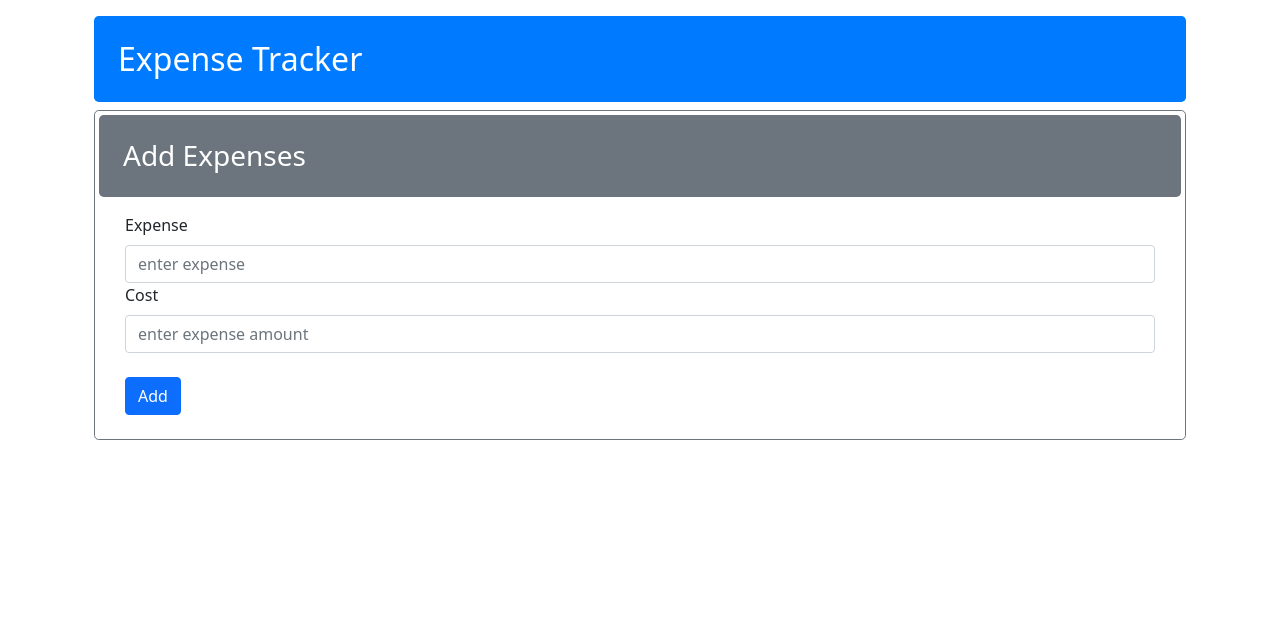
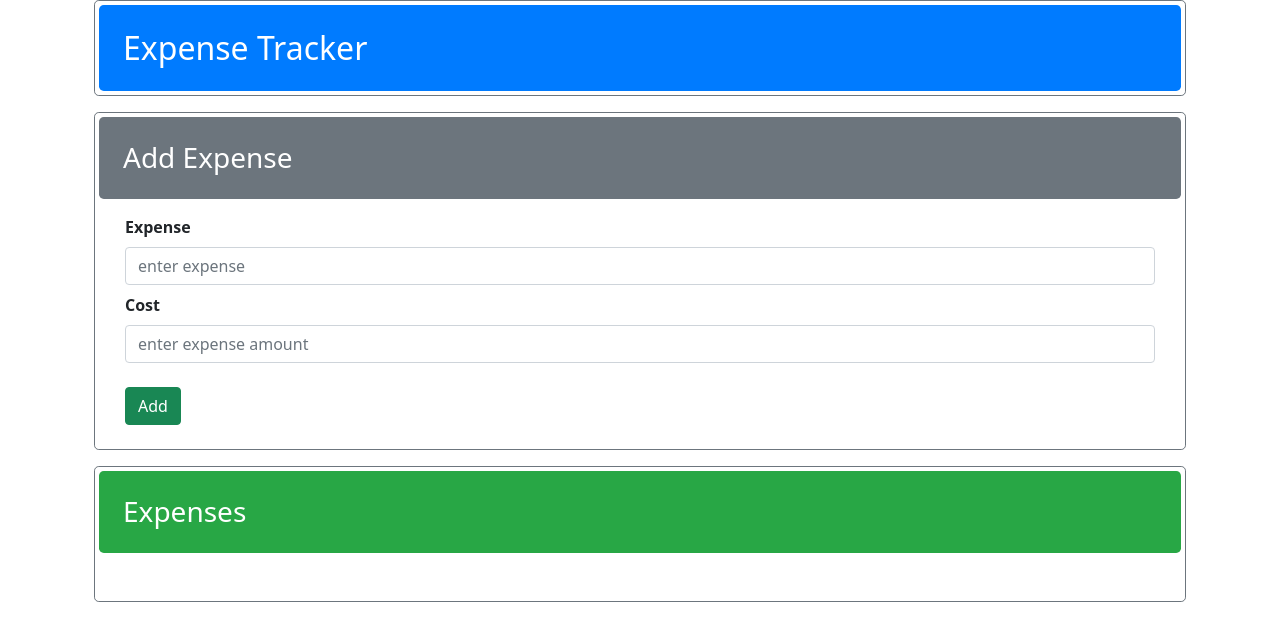
Before and after one commit to Eminer78/Expense-Tracker, a React (Create React App) app: page / in a window 1280 px wide. Shown: the top 640 px of the page. Built offline with nearby package versions, Linux system fonts and the light colour scheme.

Commit message:
finished styling

```diff
--- a/src/components/ExpenseList.js
+++ b/src/components/ExpenseList.js
@@ -40,22 +40,24 @@ export default class ExpenseList extends Component {
   render() {
     return (
       <div className="container">
+        <div className="border border-secondary rounded-3 ">
           <h1
-          className="badge-primary rounded-3 mt-3 py-4 px-4"
+            className="badge-primary rounded-3 m-1 py-4 px-4"
             style={{ fontSize: "2em" }}
           >
             Expense Tracker
           </h1>
-        <div className="border border-secondary rounded-3 ">
+        </div>
+        <div className="border border-secondary rounded-3 mt-3 ">
           <h3 className="badge-secondary rounded-3 m-1 py-4 px-4">
-            Add Expenses
+            Add Expense
           </h3>
           <div className="mt-3">
             <div className="col-sm">
               <div className="row ">
                 <form onSubmit={this.addItem}>
                   <div className="col-sm">
-                    <label>Expense</label>
+                    <label style={{ fontWeight: "bold" }}>Expense</label>
                     <input
                       className="form-control py-3"
                       ref={(a) => (this._inputElement = a)}
@@ -64,7 +66,9 @@ export default class ExpenseList extends Component {
                     ></input>
                   </div>
                   <div className="col-sm">
-                    <label htmlFor="cost">Cost</label>
+                    <label className="mt-2" style={{ fontWeight: "bold" }}>
+                      Cost
+                    </label>
                     <input
                       className="form-control py-3"
                       type="number"
@@ -74,7 +78,7 @@ export default class ExpenseList extends Component {
                     ></input>
                   </div>
                   <div className="col-sm">
-                    <button type="submit" className="btn btn-primary my-4">
+                    <button type="submit" className="btn btn-success my-4">
                       Add
                     </button>
                   </div>
@@ -83,9 +87,11 @@ export default class ExpenseList extends Component {
             </div>
           </div>
         </div>
-        <div className="row mt-3">
+        <div className="border border-secondary rounded-3 mt-3 ">
+          <h3 className="badge-success rounded-3 m-1 py-4 px-4">Expenses </h3>
+          <div className="row my-4">
             <div className="col-sm">
-            <ul className="list-group">
+              <ul className="list-group mr-4">
                 <ExpenseItems
                   entries={this.state.items}
                   delete={this.deleteItem}
@@ -94,6 +100,7 @@ export default class ExpenseList extends Component {
             </div>
           </div>
         </div>
+      </div>
     );
   }
 }
```
Lines whose indentation alone changed are shown as unchanged.
